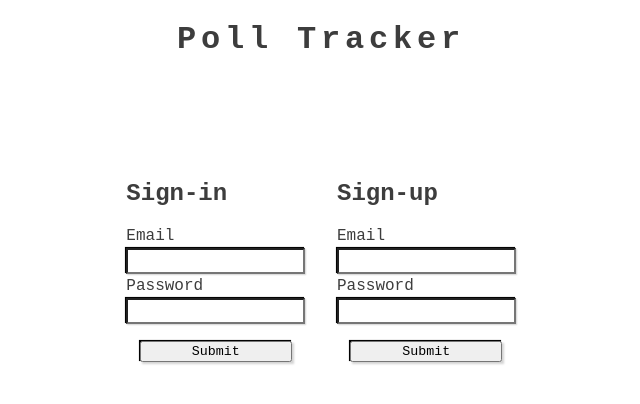
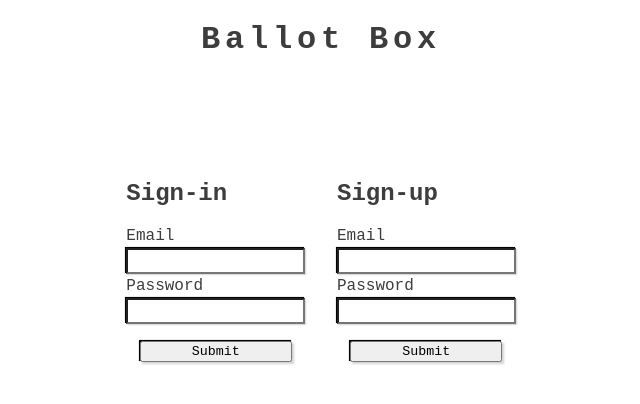
Before and after one commit to ryanflitcroft/ballot-box, a plain HTML site: page index.html in a window 1280 px wide. Shown: the whole page, without its empty margins (319-959 px from the left). Drawn offline with nearby package versions, Linux system fonts and the light colour scheme; a web font is replaced by a local one.

Commit message:
homepage header change

```diff
--- a/index.html
+++ b/index.html
@@ -14,7 +14,7 @@
 
 <body>
     <header>
-        <h1>Poll Tracker</h1>
+        <h1>Ballot Box</h1>
     </header>
     <main>
         <section class="signIn-section">
```
